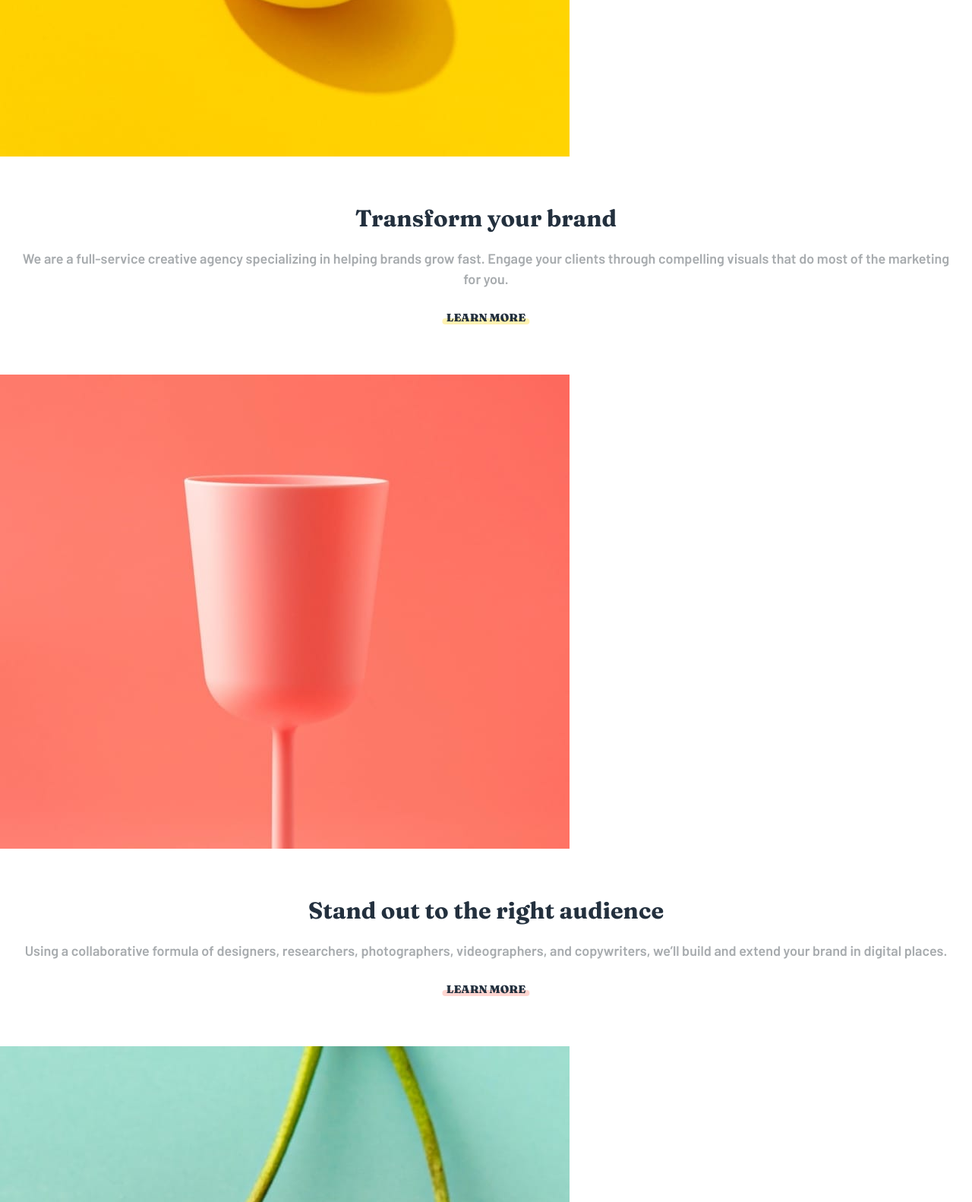
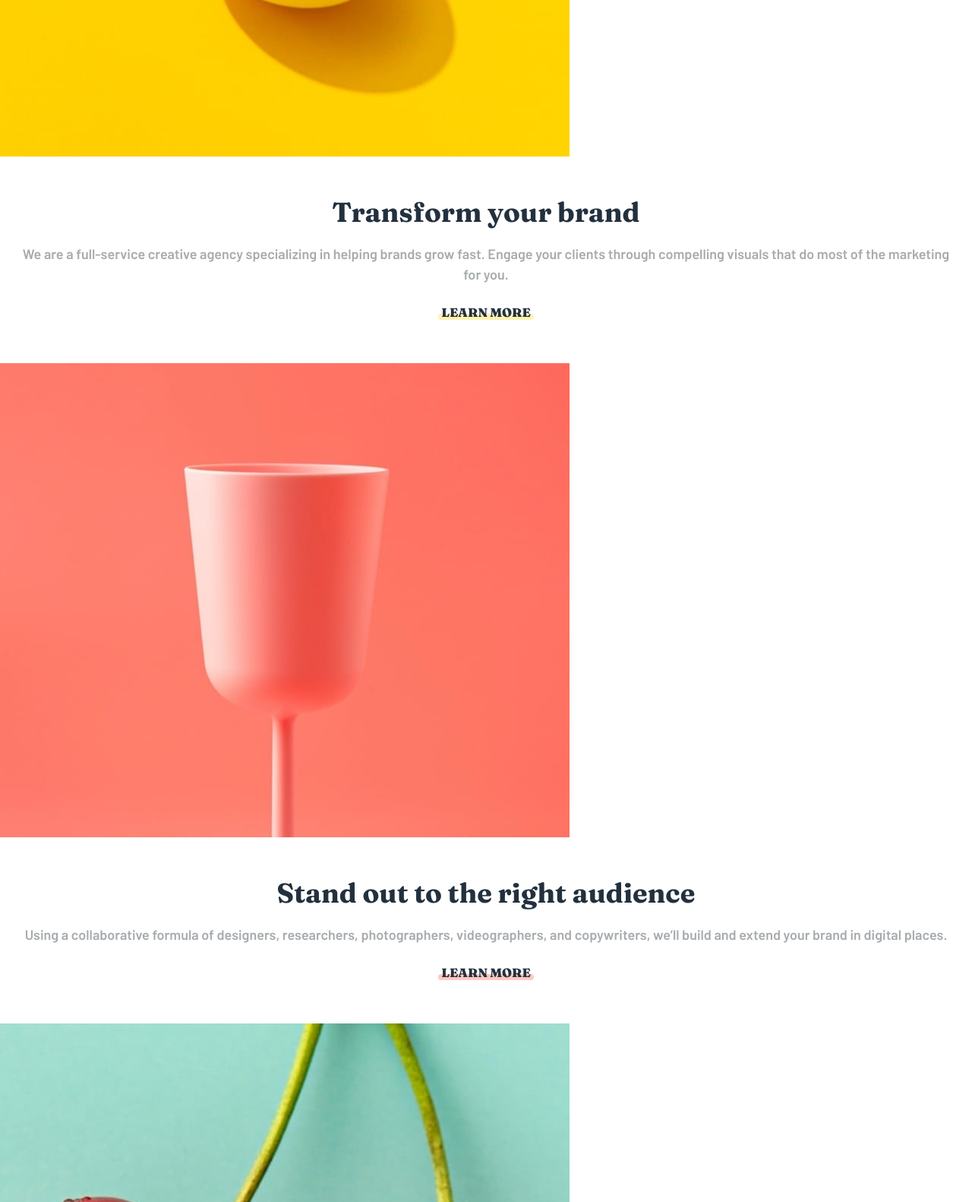
Before and after one commit to devhnry/sunnnyside-landing-page, a website built with Vite: page index.html in a window 1280 px wide. Shown: the part 1218-2800 px from the top of the page at 76% size. Built offline with nearby package versions, Linux system fonts and the light colour scheme.

Commit message:
Refactored Feature Section

```diff
--- a/assets/sass/base/_base.scss
+++ b/assets/sass/base/_base.scss
@@ -5,5 +5,6 @@ html{
 body{
     font-family: $font-serif;
     scroll-behavior: smooth;
+    font-weight: $fw-semibold;
     min-height: 100vh;
 }
--- a/assets/sass/pages/_home.scss
+++ b/assets/sass/pages/_home.scss
@@ -1,23 +1,21 @@
-.section{
+.feature{
     display: grid;
     text-align: center;
     color: $clr-neutral-700;
-    // grid-template-columns: repeat(2, 1fr);
 
     &__textbox{
-        padding: 3.5rem 1.5rem;
+        padding: 3rem 1.5rem;
         display: grid;
         gap: 1.2rem;
     }
 
     &__header{
-        font-size: 1.7rem;
-        line-height: 1.2;
+        font-size: 2rem;
+        line-height: 1.1;
     }
 
     &__text{
         font-family: $font-sans;
-        font-weight: $fw-semibold;
         font-size: 1rem;
         color: $clr-neutral-300;
     }
@@ -27,18 +25,18 @@
     }
 
     &__link{
-        color: $clr-neutral-700;
         text-decoration: none;
         text-transform: uppercase;
+        font-size: .9rem;
+        color: $clr-neutral-700;
         font-weight: $fw-black;
-        font-size: .8rem;
 
-        &:hover  + &-shadow{
-             &--transform{
-                background: $clr-light-200;
+        &:hover + &-shadow{
+            &--transform{
+            background: $clr-light-200;
             }
 
-            &--stand-out{
+            &--stand{
                 background: $clr-light-100;
             }
         }
@@ -52,18 +50,19 @@
         z-index: -10;
         height: 8px;
         width: max-content;
-        padding-inline: 3.2rem;
+        padding-inline: 3.5rem;
         border-radius: 50vw;
-        margin-inline: auto;
+        transition: all 200ms ease-in-out;
 
         &--transform{
-             background: rgba($clr-light-200, .3);
+            background: rgba($clr-light-200, 0.3);
         }
 
-        &--stand-out{
-             background: rgba($clr-light-100, .3);
+        &--stand{
+            background: rgba($clr-light-100, 0.4);
         }
     }
+
 }
 
 .graphic-design{
--- a/index.html
+++ b/index.html
@@ -29,6 +29,7 @@
 <body>
   <main>
 
+    <!-- ==== Header Section ==== -->
     <header class="header">
     <!-- ===== Navigation ====  -->
     <div class="nav">
@@ -56,56 +57,65 @@
     </header>
 
 
-    <article>
-      <section class="section section--transform">
+
+    <!-- ==== Feature Section =====  -->
+
+    <section class="feature | feature--transform" id="about">
         <div>
-          <img class="section--transform__img" src="./assets/images/mobile/image-transform.jpg" alt="">
+          <img class="feature__img transform__img" src="./assets/images/mobile/image-transform.jpg" alt="">
         </div>
-        <div class="section__textbox">
-          <h2 class="section__header">Transform your brand</h2>
-          <p class="section__text">
+        <div class="feature__textbox">
+          <h2 class="feature__header">Transform your brand</h2>
+          <p class="feature__text">
             We are a full-service creative agency specializing in helping brands grow fast. Engage your clients through compelling visuals that do most of the marketing for you.
           </p>
-          <div class="section__linkbox">
-            <a class="section__link" href="">Learn More</a>
-            <div class="section__link-shadow section__link-shadow--transform"></div>
+          <div class="feature__linkbox">
+            <a class="feature__link" href="">Learn More</a>
+            <div class="feature__link-shadow feature__link-shadow--transform"></div>
           </div>
         </div>
       </section>
 
-      <section class="section section--stand-out">
-        <div class="section--stand-out__img">
-          <img class="" src="./assets/images/mobile/image-stand-out.jpg" alt="">
+      <section class="feature | feature--stand">
+        <div>
+          <img class="feature__img stand__img" src="./assets/images/mobile/image-stand-out.jpg" alt="">
         </div>
-        <div class="section__textbox">
-          <h2 class="section__header">Stand out to the right audience</h2>
-          <p class="section__text">
+        <div class="feature__textbox">
+          <h2 class="feature__header">Stand out to the right audience</h2>
+          <p class="feature__text">
             Using a collaborative formula of designers, researchers, photographers, videographers, and copywriters, we’ll build and extend your brand in digital places.
           </p>
-          <div class="section__linkbox">
-            <a class="section__link" href="">Learn More</a>
-            <div class="section__link-shadow section__link-shadow--stand-out"></div>
+          <div class="feature__linkbox">
+            <a class="feature__link" href="">Learn More</a>
+            <div class="feature__link-shadow feature__link-shadow--stand"></div>
           </div>
         </div>
       </section>
+    </section>
 
-      <section>
-        <div class="graphic-design">
-          <img src="./assets/images/mobile/image-graphic-design.jpg" alt="">
-          <div class="graphic-design__textbox">
-            <h3 class="graphic-design__header">Graphic design</h3>
-            <p class="graphic-design__text">Great design makes you memorable. We deliver artwork that underscores your brand message and captures potential clients’ attention.</p>
-          </div>
+    <!-- ==== End of Section ====  -->
+
+
+  <!-- ===== Services ====  -->
+    <section class="services">
+      <div class="services services--graphic">
+        <img src="./assets/images/mobile/image-graphic-design.jpg" alt="">
+        <div class="service__textbox">
+          <h3 class="service__header">Graphic design</h3>
+          <p class="services__text">Great design makes you memorable. We deliver artwork that underscores your brand message and captures potential clients’ attention.</p>
         </div>
+      </div>
 
-        <div class="photography">
-          <img src="./assets/images/mobile/image-photography.jpg" alt="">
-          <div class="photography__textbox">
-            <h3 class="photography__header">Photography</h3>
-            <p class="photography__text">Increase your credibility by getting the most stunning, high-quality photos that improve your business image.</p>
-          </div>
+      <div class="services ">
+        <img src="./assets/images/mobile/image-photography.jpg" alt="">
+        <div class="services __textbox">
+          <h3 class="services __header">Photography</h3>
+          <p class="services __text">Increase your credibility by getting the most stunning, high-quality photos that improve your business image.</p>
         </div>
-      </section>
+      </div>
+    </section>
+
+  <!-- ===== End of Services ====    -->
 
       <section class="section-testimonial">
         <h3 class="section-testimonial__header">Client testimonials</h3>
@@ -147,7 +157,6 @@
         <img class="section-gallery__img" src="./assets/images/mobile/image-gallery-sugar-cubes.jpg" alt="">
       </section>
 
-    </article>
 
     <footer class="footer">
       <div class="footer__box">
```
Also changed, not shown: assets/css/style.css.
